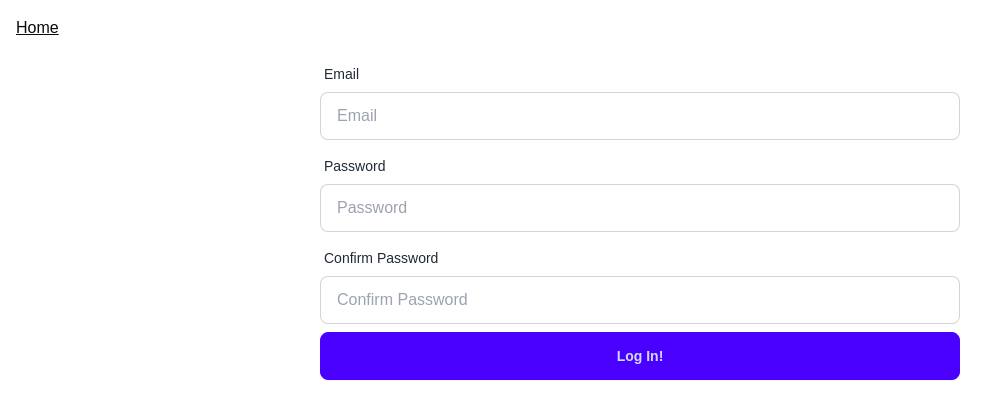
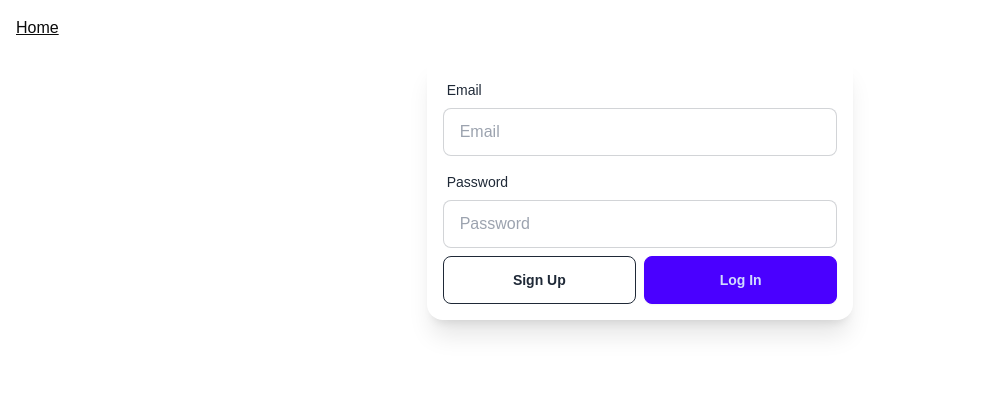
Before and after one commit to ajay-bhagava/GoatHacks2025, a Next.js app: page /login in a window 1280 px wide. Shown: the top 418 px of the page, without its empty margins (0-1006 px from the left). Built offline with nearby package versions, Linux system fonts and the light colour scheme; what pocketbase would draw is missing.

Commit message:
login and signup complete

```diff
--- a/app/login/page.tsx
+++ b/app/login/page.tsx
@@ -1,32 +1,43 @@
 "use client";
-import { FormEvent, useState } from "react";
-import { createUser } from '@/lib/pocketbase.js'
+
+import { useEffect, useRef, useState } from "react";
+import { createUser, loginUser } from '@/lib/pocketbase.js'
 
 export default function page() {
     const [err, setErr] = useState(false);
+    const form = useRef<HTMLFormElement>(null)
 
-    const handleSubmit = async (e: FormEvent) => {
+    const handleSubmit = (e: any) => {
         e.preventDefault();
-        const form = e.currentTarget as HTMLFormElement
-
-        const { email, password, passwordConfirm } = Object.fromEntries(new FormData(form))
-        try {
-            await createUser(password, passwordConfirm, email)
-            location.href = "/"
-        } catch {
-            setErr(true)
+        const { email, password } = Object.fromEntries(new FormData(e.currentTarget))
+        switch (e.submitter.name) {
+            case "signup":
+                console.log("signup")
+                createUser(password, password, email)
+                    .then(_ => location.href = "/", _ => setErr(true))
+                break;
+            case "login":
+                loginUser(email, password)
+                    .then(_ => location.href = "/", _ => setErr(true))
+                console.log("login")
+                break;
         }
     }
 
-    return <div className="w-1/2 mx-auto">
-        <form className="flex flex-col gap-2" onSubmit={handleSubmit}>
+    useEffect(() => {
+        form.current?.addEventListener("submit", handleSubmit)
+    })
+
+
+    return <div className="w-1/3 mx-auto card shadow-xl p-4">
+        <form className="flex flex-col gap-2" ref={form}>
             <label className="form-control ">
                 <div className="label">
                     <span className="label-text">
                         Email
                     </span>
                 </div>
-                <input type="email" className="input input-bordered" name="email" placeholder="Email" />
+                <input type="email" className="input input-bordered" name="email" placeholder="Email" required />
             </label>
             <label className="form-control ">
                 <div className="label">
@@ -34,17 +45,12 @@ export default function page() {
                         Password
                     </span>
                 </div>
-                <input type="password" className="input input-bordered" name="password" placeholder="Password" />
+                <input type="password" className="input input-bordered" name="password" placeholder="Password" required />
             </label>
-            <label className="form-control ">
-                <div className="label">
-                    <span className="label-text">
-                        Confirm Password
-                    </span>
-                </div>
-                <input type="password" className="input input-bordered" name="passwordConfirm" placeholder="Confirm Password" />
-            </label>
-            <button className="btn btn-primary">Log In!</button>
+            <div className="w-full flex gap-2">
+                <button name="signup" type="submit" className="btn btn-neutral btn-outline flex-1">Sign Up</button>
+                <button name="login" type="submit" className="btn btn-primary flex-1">Log In</button>
+            </div>
             {err && <span className="text-error">Error Creating User</span>}
         </form>
     </div>
```
